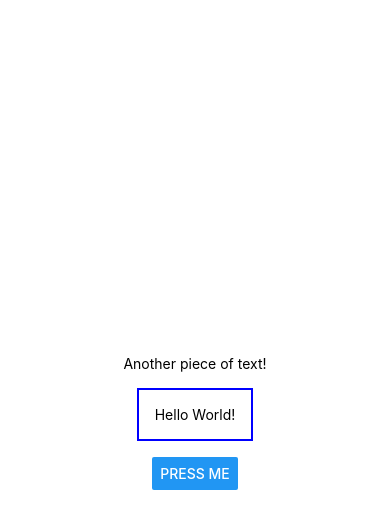
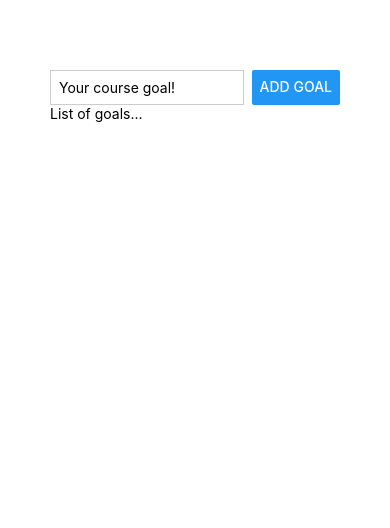
Before and after one commit to Z-kamili/React_native, a React Native app: screen / in a window 390 px wide. Shown: the top 528 px of the page. Built offline with nearby package versions, Linux system fonts and the light colour scheme.

Commit message:
add more styles

```diff
--- a/App.js
+++ b/App.js
@@ -1,29 +1,48 @@
 import { StatusBar } from 'expo-status-bar';
-import { StyleSheet, Text, View,Button } from 'react-native';
+import { StyleSheet, Text, View,Button,TextInput } from 'react-native';
 
 export default function App() {
+
   return (
-    <View style={styles.container}>
-      <View>
-          <Text>Another piece of text!</Text>
-      </View>
-      <Text style={styles.dummyText}>Hello World!</Text>
-      <Button title="Press Me"/>
+
+    <View style={styles.appContainer}>
+
+       <View style={styles.inputContainer}>
+        <TextInput style={styles.TextInput} placeholder='Your course goal!'></TextInput>
+        <Button title="Add Goal"/>
+       </View>
+
+       <View>
+           <Text>List of goals...</Text>
+       </View>
+
     </View>
+
   );
+
 }
 
 const styles = StyleSheet.create({
-  container: {
-    flex: 1,
-    backgroundColor: '#fff',
-    alignItems: 'center',
-    justifyContent: 'center',
+
+  appContainer:{
+    padding:50,
+    marginTop:20
   },
-  dummyText : {
-     margin:16,
-     padding:16,
-     borderWidth:2,
-     borderColor:'blue',
+
+  inputContainer:{
+     flexDirection:'row',
+     justifyContent:'space-between'
+  },
+
+  TextInput : {
+    borderWidth:1,
+    borderColor:'#cccccc',
+    width:'80%',
+    marginRight:8,
+    padding:8
   }
+
+
+
+
 });
```
